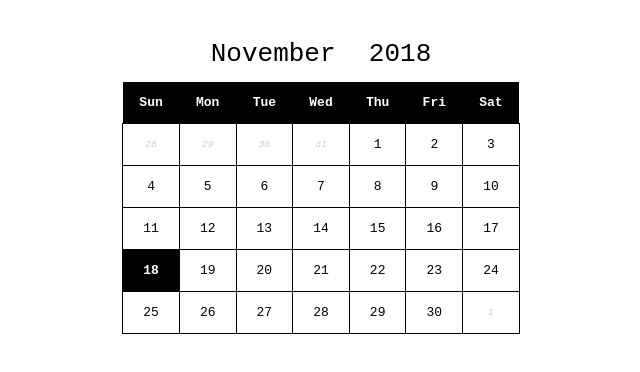
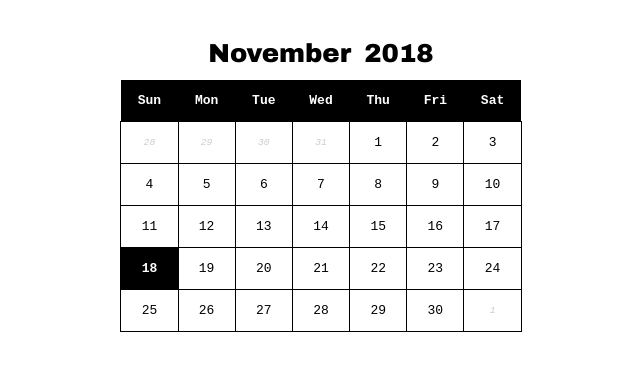
Before and after one commit to WhollyCoders/static-calendar, a plain HTML site: page index.html in a window 1280 px wide. Shown: the whole page, without its empty margins (319-959 px from the left). Drawn offline with Linux system fonts and the light colour scheme.

Commit message:
Re-style Calendar Label

```diff
--- a/styles.css
+++ b/styles.css
@@ -4,15 +4,19 @@ html{
 .container{
   width: 500px;
   margin: 2rem auto;
+  text-transform: capitalize;
 }
 .calendar-label{
   display: flex;
   justify-content: center;
   font-size: 2rem;
+  font-family: 'arial black', monospace;
 }
-.label, .cal-day{
-  padding: 1rem 1.28rem;
-  text-transform: capitalize;
+.label{
+  padding: 1rem 0.5rem;
+}
+.cal-day{
+  padding: 1rem 1.3rem;
 }
 .body table{
   margin: 0 auto;
```
